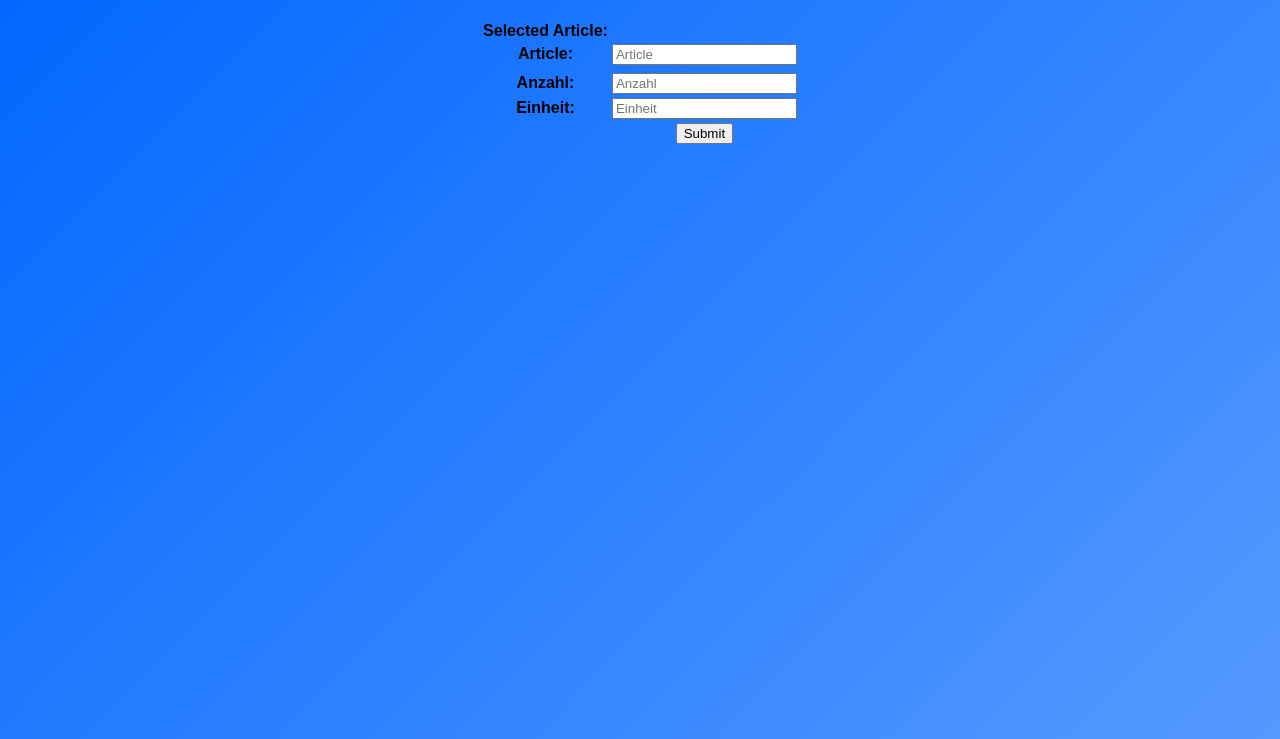
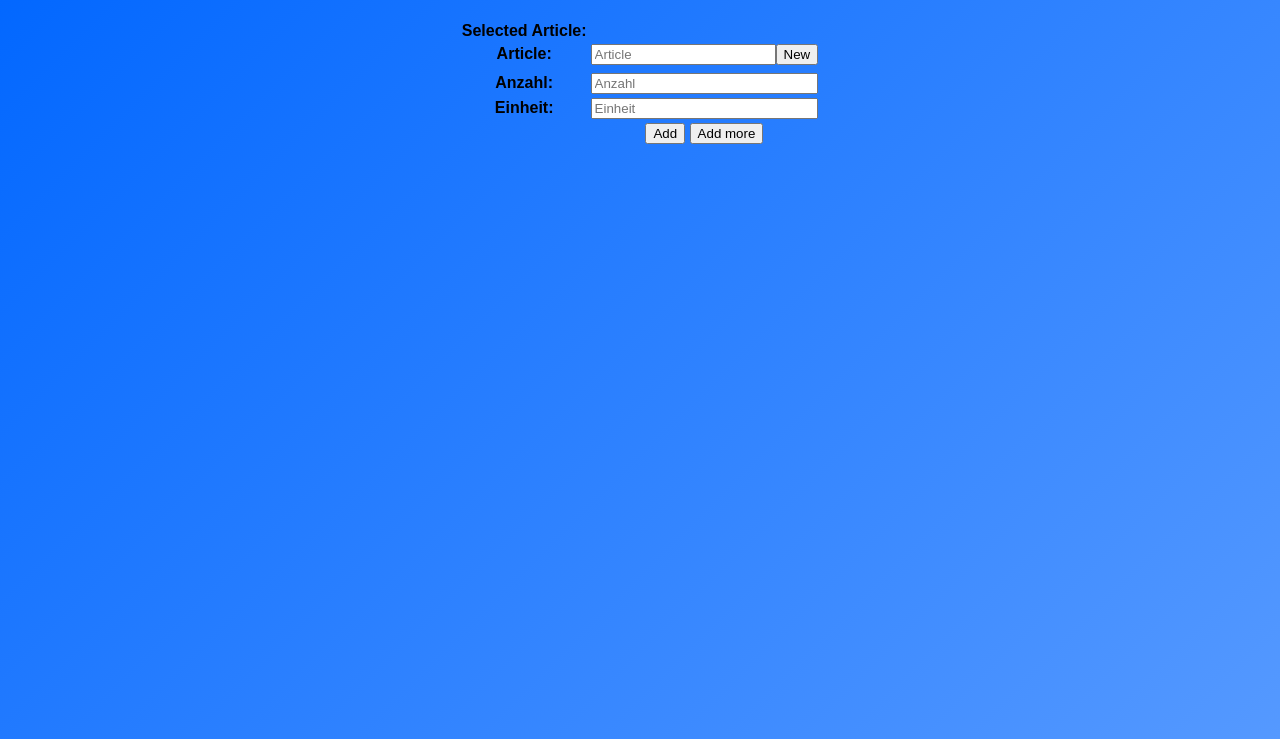
Before and after one commit to jeppard/einkaufsliste, a website: page app/pages/addElement.html in a window 1280 px wide. Shown: the part 61-800 px from the top of the page. Drawn offline with Linux system fonts and the light colour scheme; no server answers.

Commit message:
Improved add Pages
* Added New Article button to AddElement
* Added New Type button to addArticle
* Added Add more Button to add multiple Articles/Elements

```diff
--- a/app/pages/addElement.html
+++ b/app/pages/addElement.html
@@ -39,7 +39,9 @@
                 </tr>
                 <tr>
                     <th><label for="article">Article:</label></th>
-                    <th><input id="article" type="search" name="article" placeholder="Article"></th>
+                    <th>
+                        <div class="article-select"><input id="article" type="search" name="article" placeholder="Article" class="text-input-short"><button onclick="newArticle()">New</button></div>
+                    </th>
                 </tr>
                 <tr>
                     <th></th>
@@ -49,11 +51,11 @@
                 </tr>
                 <tr>
                     <th><label for="quantity">Anzahl:</label></th>
-                    <th><input id="quantity" name="quantity" type="number" placeholder="Anzahl"></th>
+                    <th><input id="quantity" name="quantity" type="number" placeholder="Anzahl" class="text-input"></th>
                 </tr>
                 <tr>
                     <th><label for="unit">Einheit:</label></th>
-                    <th><input id="unit" name="unit" list="units" placeholder="Einheit"></th>
+                    <th><input id="unit" name="unit" list="units" placeholder="Einheit" class="text-input"></th>
                     <datalist id="units">
                             <option value="St&uuml;ck" ></option>
                             <option value="Packungen"></option>
@@ -68,7 +70,8 @@
                 </tr>
                 <tr>
                     <th></th>
-                    <th><input type="submit" class="center" value="Submit" onclick="submitFunction()"></th>
+                    <th><input type="submit" class="center" value="Add" onclick="submitFunction(true)">
+                        <input type="submit" class="center" value="Add more" onclick="submitFunction(false)"></th>
                 </tr>
             </table>
         </div>
--- a/app/scripts/addElement.js
+++ b/app/scripts/addElement.js
@@ -104,7 +104,7 @@ function autoComplete(element) {
     });
 }
 
-function submitFunction() {
+function submitFunction(redirect = true) {
     if (elementID) {
         return null; //TODO edit Element
     } else {
@@ -154,8 +154,16 @@ function submitFunction() {
                     })
                 })
                 .then(data => {
-                    window.location.replace(window.location.origin + "/liste?listID=" + listID)
+                    if (redirect) {
+                        window.location.replace(window.location.origin + "/liste?listID=" + listID)
+                    } else {
+                        window.location.replace(window.location.origin + "/addElement?listID=" + listID)
+                    }
                 });
         }
     }
 }
+
+function newArticle() {
+    window.location.assign(window.location.origin + "/addArticle?listID=" + listID);
+}
--- a/app/styles/addArticle.css
+++ b/app/styles/addArticle.css
@@ -13,6 +13,15 @@ textarea {
 
 .text-input {
     width: calc(100% - 8px);
+}
+
+.type-select {
+    width: 100%;
+    display: flex;
+}
+
+.text-input-short {
+    width: 100%;
 }
 
 .text-left {
--- a/app/styles/addElement.css
+++ b/app/styles/addElement.css
@@ -13,6 +13,15 @@ textarea {
 
 .text-input {
     width: calc(100% - 8px);
+}
+
+.text-input-short {
+    width: 100%;
+}
+
+.article-select {
+    width: 100%;
+    display: flex;
 }
 
 .text-left {
```
Also changed, not shown: app/pages/addArticle.html (+3 -2 lines), app/scripts/addArticle.js (+10 -11 lines).
